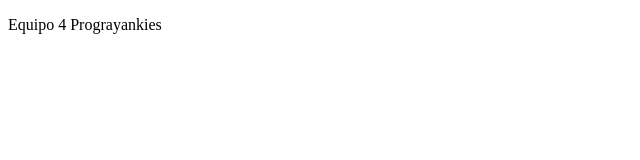
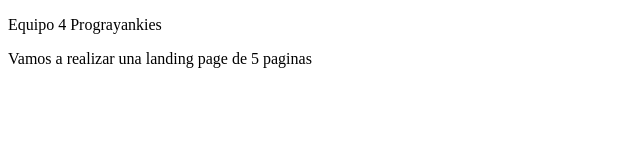
Before and after one commit to amjavip/Equipo04Prograyankies, a plain HTML site: page index.html in a window 1280 px wide. Shown: the whole page, without its empty margins (0-640 px from the left). Drawn offline with Linux system fonts and the light colour scheme.

Commit message:
instrucciones

```diff
--- a/index.html
+++ b/index.html
@@ -7,6 +7,6 @@
 </head>
 <body>
     <p>Equipo 4 Prograyankies</p>
-
+    <p>Vamos a realizar una landing page de 5 paginas</p>
 </body>
 </html>
```
